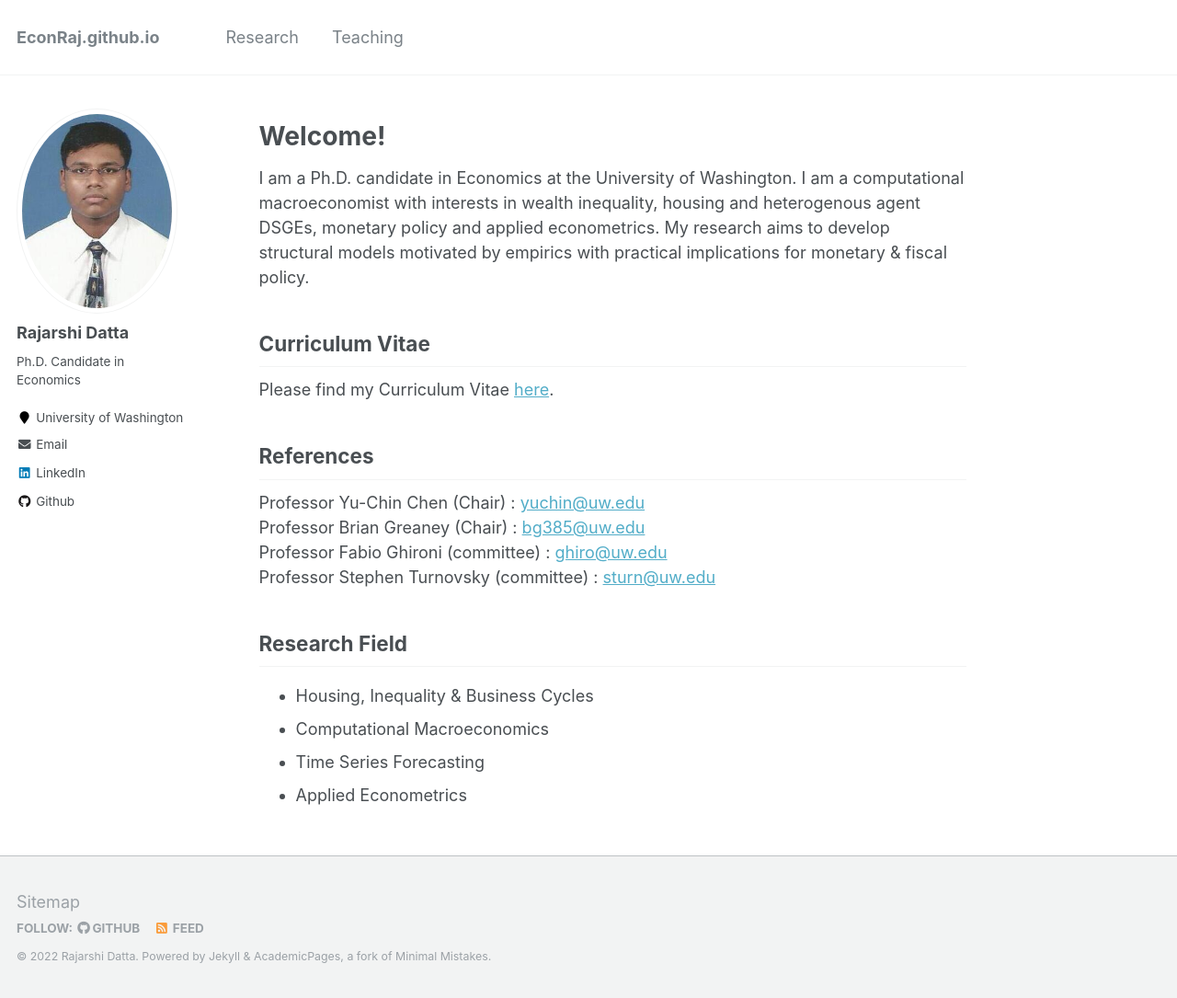
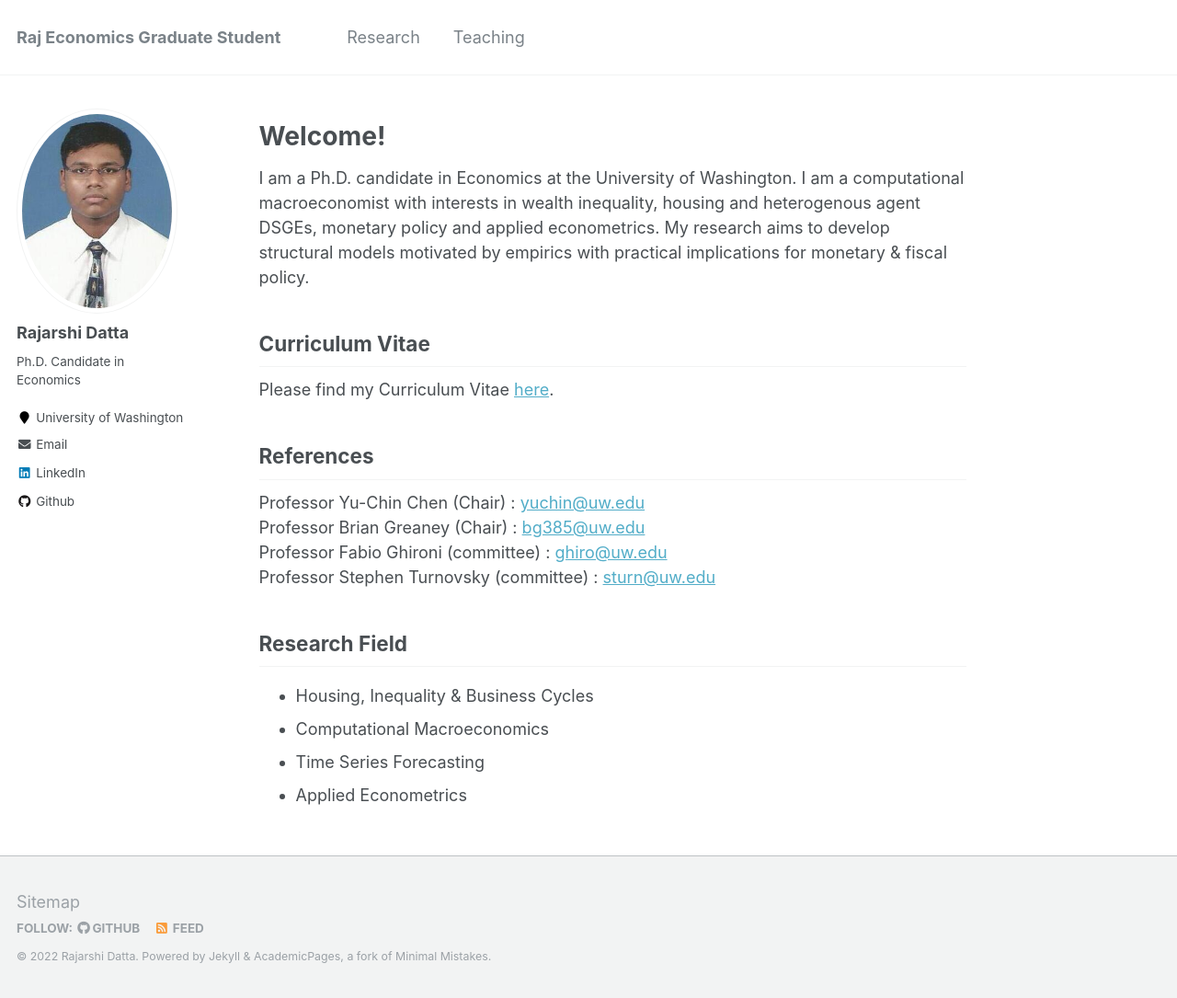
Before and after one commit to Reina-Kawai/Reina-Kawai.github.io, a Jekyll site: the page built from _pages/about.md, in a window 1280 px wide and 1085 px high. Shown: the whole window at 92% size. Built offline with Jekyll 4.4.1, drawn with Linux system fonts in a browser that asks for light colours.

Commit message:
Update _config.yml

```diff
--- a/_config.yml
+++ b/_config.yml
@@ -8,7 +8,7 @@
 
 # Site Settings
 locale                   : "en-US"
-title                    :  "EconRaj.github.io"
+title                    :  "Raj Economics Graduate Student"  #"EconRaj.github.io"
 title_separator          : "-"
 name                     : &name "Rajarshi Datta"
 description              : &description "University of Washington"
```
